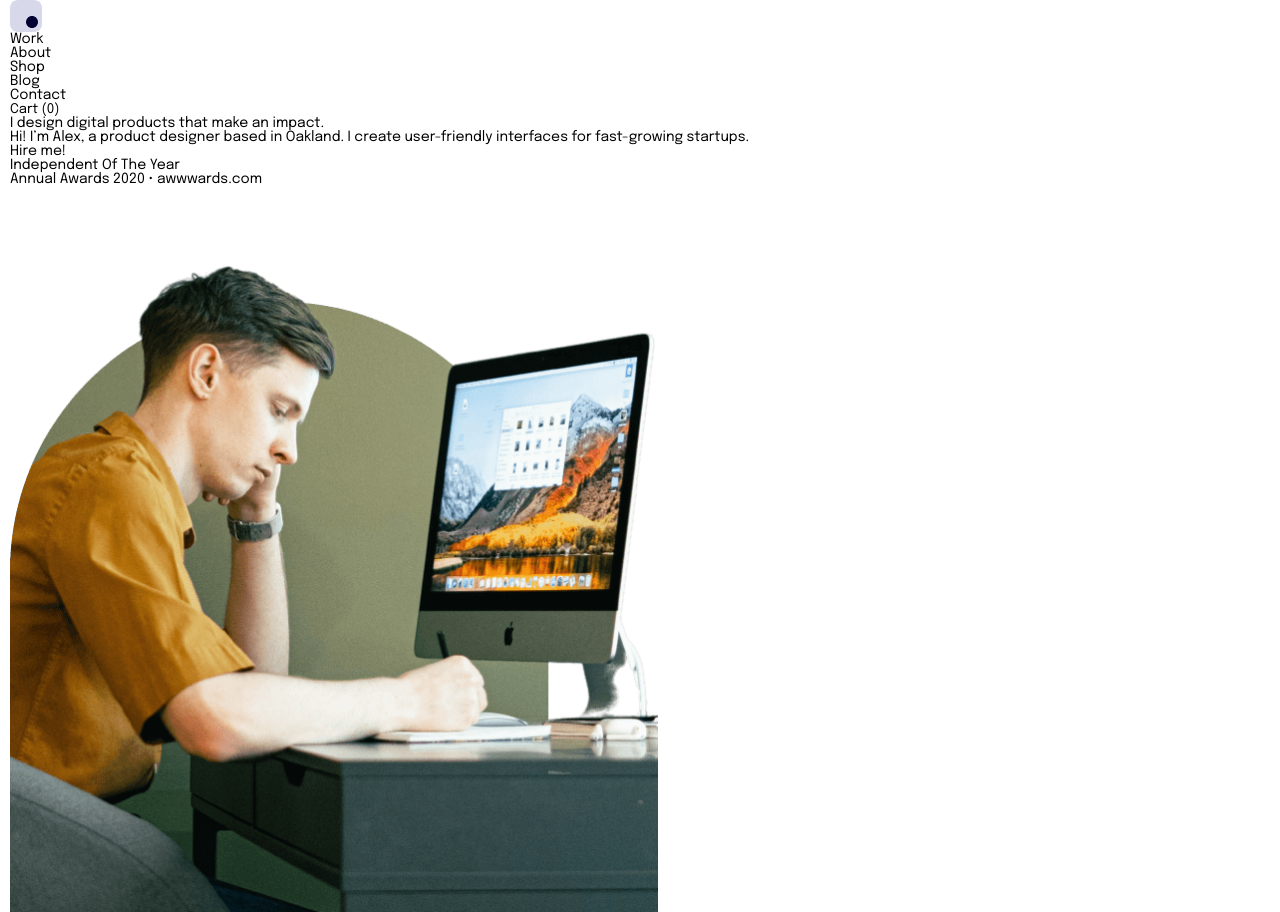
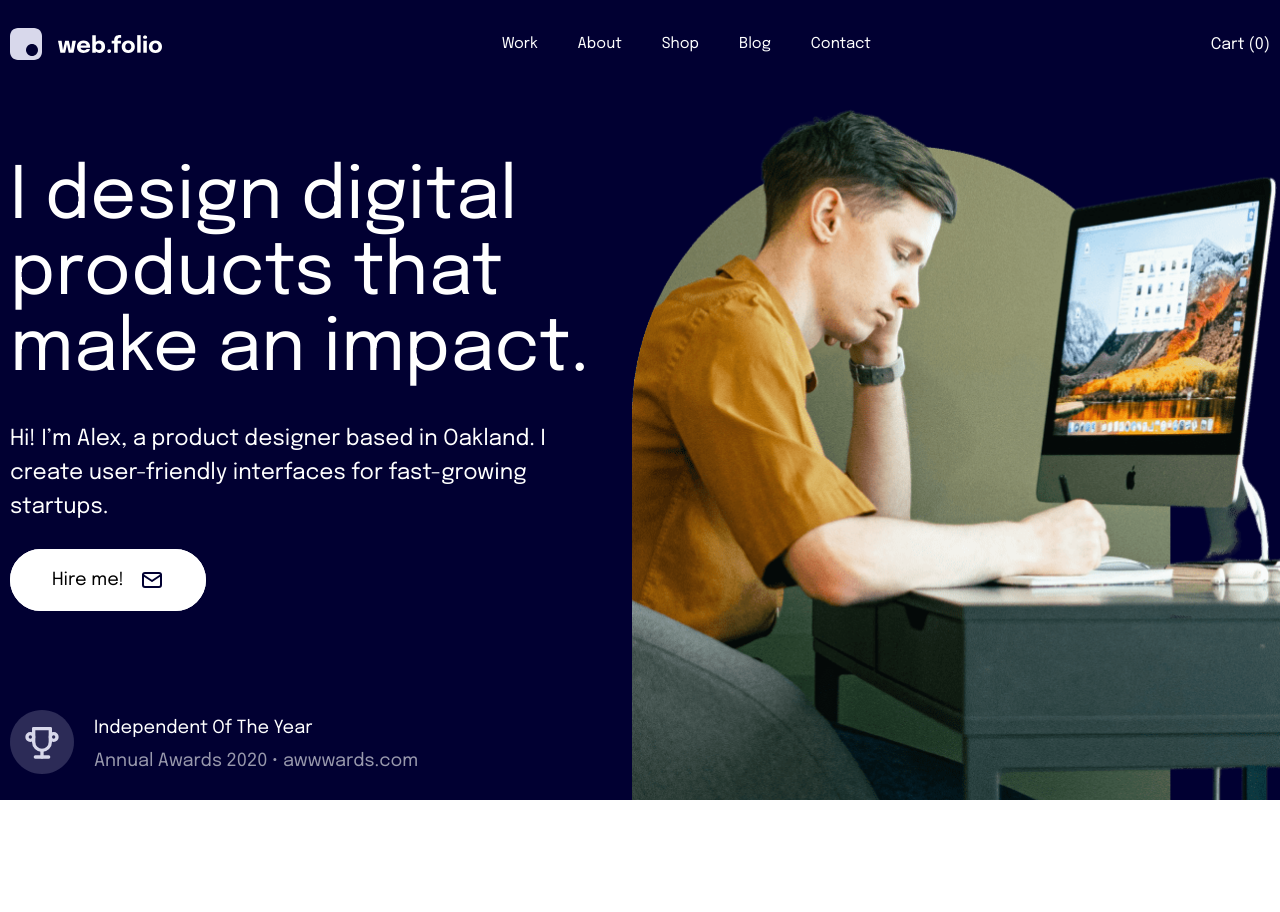
Before and after one commit to Daniil-gavrilooov/web_folio, a plain HTML site: page app/index.html in a window 1280 px wide. Shown: the top 912 px of the page. After the commit the page ends 800 px from the top, so only its background shows below. Drawn offline with Linux system fonts and the light colour scheme.

Commit message:
finish section (header)

```diff
--- /dev/null
+++ b/app/scss/_header.scss
@@ -0,0 +1,109 @@
+.header {
+    background-color: $darkBlue;
+    color: $white;
+    padding-top: 28px;
+    padding-bottom: 50px;
+    position: relative;
+    height: 100vh;
+    &__img{
+        position: absolute;
+        content: '';
+        right: 0;
+        bottom: 0;
+    }
+
+    &__top {
+        display: flex;
+        justify-content: space-between;
+        align-items: center;
+        margin-bottom: 100px;
+
+    }
+
+    &__menu-list {
+        display: flex;
+        align-items: center;
+        gap: 40px;
+    }
+
+    &__menu-link {
+        font-weight: 400;
+        font-size: 15px;
+        line-height: 19px;
+    }
+
+    &__basket-btn {
+        display: flex;
+        align-items: center;
+        gap: 4px;
+        font-weight: 400;
+        font-size: 16px;
+        line-height: 19px;
+    }
+
+    &__title {
+        font-weight: 400;
+        font-size: 72px;
+        line-height: 76px;
+        max-width: 604px;
+        margin-bottom: 34px;
+    }
+
+    &__text {
+        font-size: 22px;
+        line-height: 34px;
+        max-width: 543px;
+        margin-bottom: 44px;
+    }
+
+    &__btn {
+        font-weight: 400;
+        font-size: 18px;
+        line-height: 25px;
+        color: $black;
+        padding: 20px 80px 20px 40px;
+        background-color: #fff;
+        border: 2px solid #FFF;
+        border-radius: 32px;
+        position: relative;
+
+        &::after {
+            position: absolute;
+            content: '';
+            width: 24px;
+            height: 24px;
+            right: 40px;
+            top: 29%;
+            background-image: url(../images/header__btn-icon.svg);
+        }
+    }
+
+    &__award {
+        margin-top: 122px;
+        padding-left: 84px;
+        position: relative;
+
+        &::before {
+            position: absolute;
+            content: '';
+            width: 64px;
+            height: 64px;
+            left: 0;
+            top: -5px;
+            background-image: url(../images/header__award-icon.svg);
+        }
+
+        & p+p {
+            margin-top: 7px;
+            color: rgba(255, 255, 255, 0.6);
+
+        }
+
+        & p {
+            font-size: 18px;
+            line-height: 26px;
+        }
+    }
+
+    &__award-text {}
+}
--- a/app/scss/style.scss
+++ b/app/scss/style.scss
@@ -1,6 +1,7 @@
 @import '_vars';
 @import '_reset';
 @import '_mixing';
+@import '_header';
 
 body {
     font-family: $epilogue;
```
Also changed, not shown: app/css/style.min.css.
